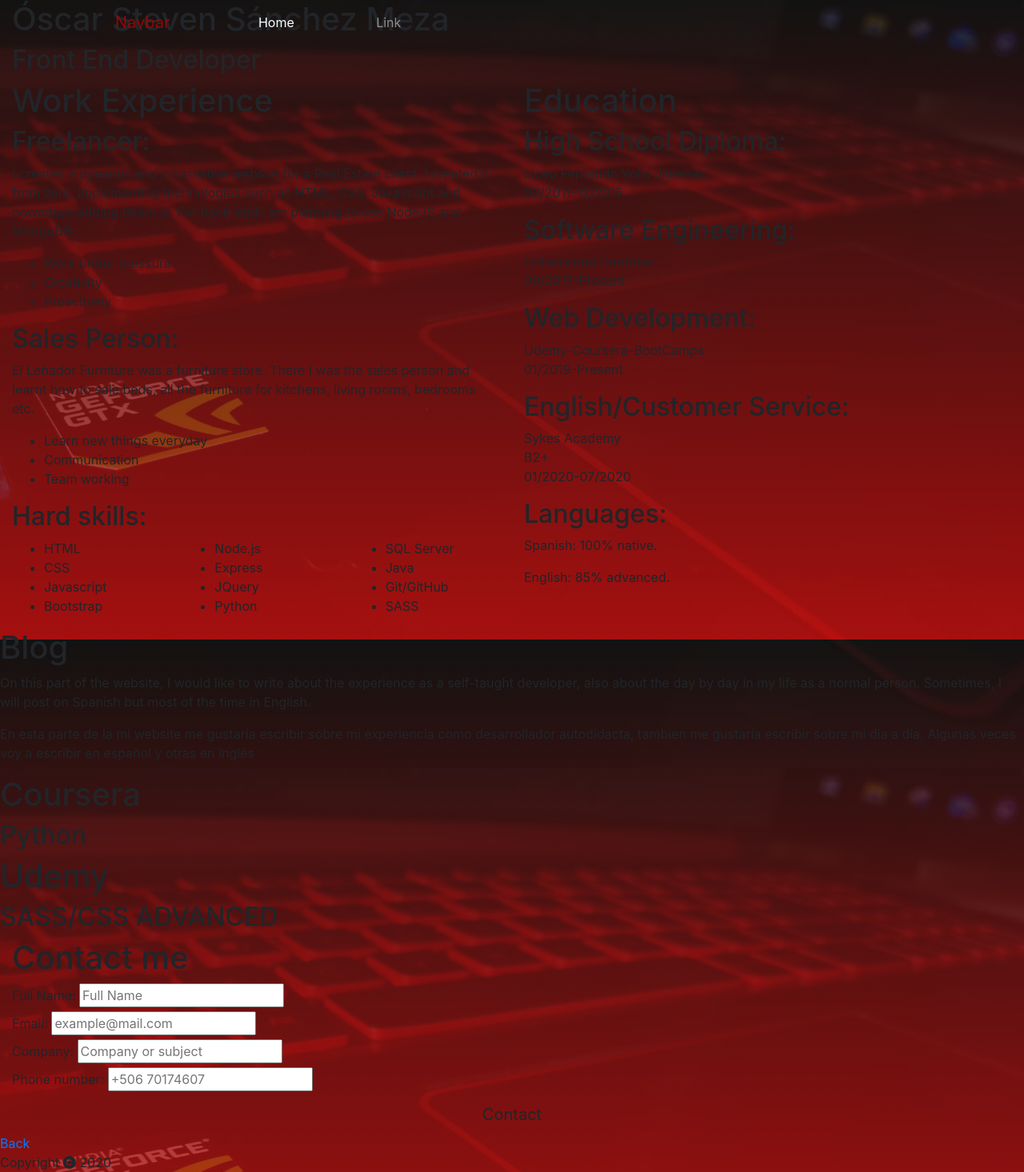
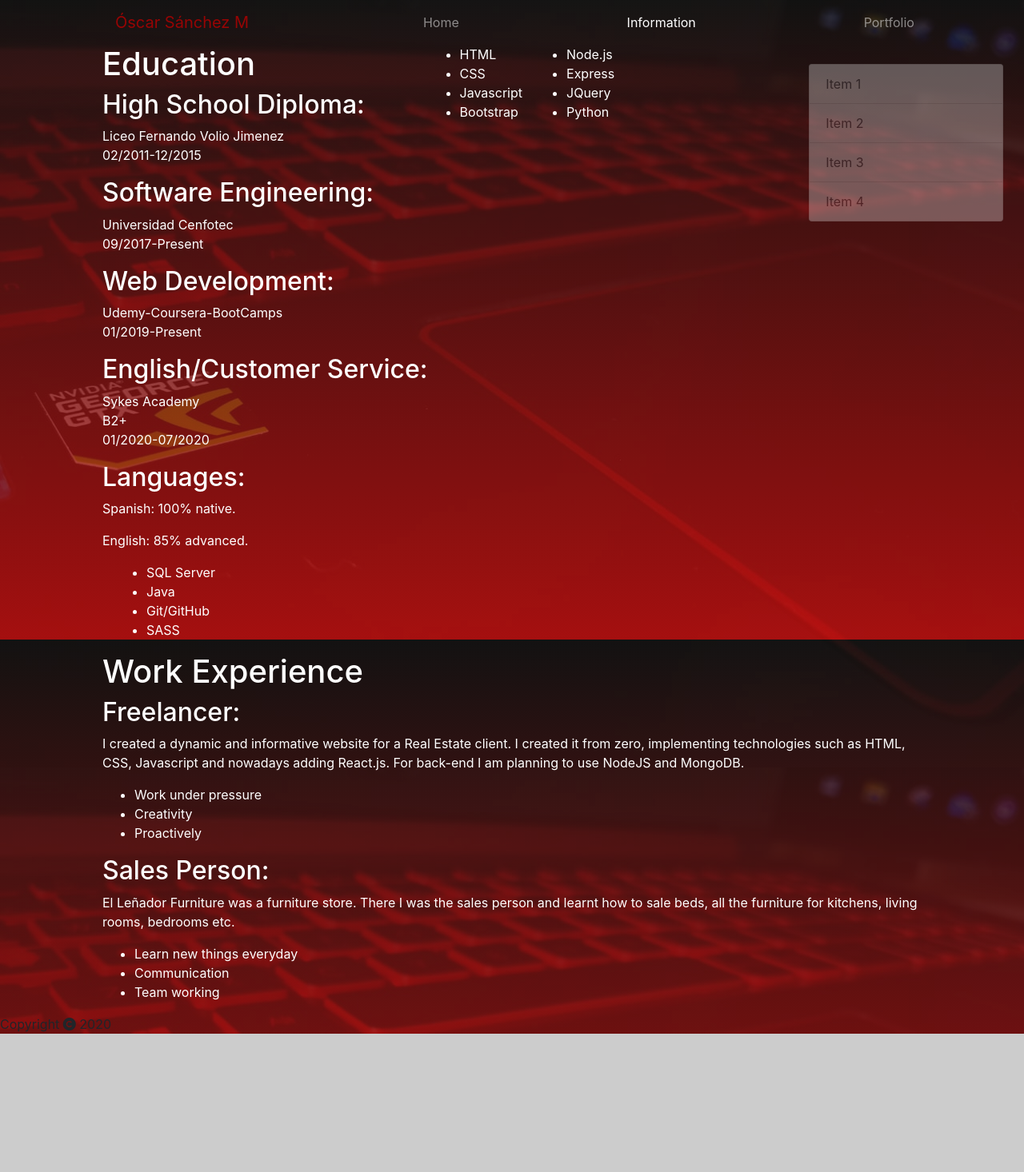
Before and after one commit to Oscars97/blog, a website: page cv.html in a window 1280 px wide. Shown: the whole page at 80% size. After the commit the page ends 1293 px from the top, so only its background shows below. Drawn offline with nearby package versions, Linux system fonts and the light colour scheme; some packages are replaced by stand-ins of ours; a script that the page names is missing; a web font is replaced by a local one.

Commit message:
cv added

```diff
--- a/cv.html
+++ b/cv.html
@@ -36,93 +36,37 @@
 </head>
 
 <body>
-  <section id="nav" class="nav-bar">
-    <nav class="navbar navbar-expand-lg navigation-bar navbar-dark fixed-top">
-      <a class="navbar-brand" href="#">Navbar</a>
-      <button class="navbar-toggler" type="button" data-toggle="collapse" data-target="#navbarTogglerDemo02" aria-controls="navbarTogglerDemo02" aria-expanded="false" aria-label="Toggle navigation">
+  <div>
+    <nav class="navbar navbar-expand-lg navbar-dark">
+      <a class="navbar-brand" href="#">Óscar Sánchez M</a>
+      <button class="navbar-toggler" type="button" data-toggle="collapse" data-target="#navbarNav" aria-controls="navbarNav" aria-expanded="false" aria-label="Toggle navigation">
         <span class="navbar-toggler-icon"></span>
       </button>
-
-      <div class="collapse navbar-collapse" id="navbarTogglerDemo02">
-        <ul class="navbar-nav mr-auto mt-2 mt-lg-0">
+      <div class="collapse navbar-collapse" id="navbarNav">
+        <ul class="navbar-nav">
+          <li class="nav-item">
+            <a class="nav-link" href="index.html">Home <span class="sr-only">(current)</span></a>
+          </li>
           <li class="nav-item active">
-            <a class="nav-link" href="#">Home <span class="sr-only">(current)</span></a>
+            <a class="nav-link" href="cv.html">Information</a>
           </li>
           <li class="nav-item">
-            <a class="nav-link" href="#">Link</a>
+            <a class="nav-link" href="#">Portfolio</a>
           </li>
+
         </ul>
       </div>
     </nav>
-  </section>
-  <!-- <section class="principal" id="principal">
-    <div class="first-part">
-      <h1>OSCAR</h1>
-    </div>
-  </section> -->
-
-  <section id="cv">
-    <div id="rows" class="container-fluid">
-      <div class="row body-main">
-        <div class="col-lg-12 col-sm-12 main">
-          <h1>Óscar Steven Sánchez Meza</h1>
-          <h2>Front End Developer</h2>
-          <!--<h3><a href="mailto:oscarsanchezmeza97@gmail.com"><i class="far fa-envelope"></i></a> oscarsanchezmeza97@gmail.com</h3> -->
-        </div>
-        <br>
-        <div class="col-lg-6 col-sm-12">
-          <h1>Work Experience</h1>
-          <h2>Freelancer:</h2>
-          <p>
-            I created a dynamic and informative website for a Real Estate client. I created it from zero,
-            implementing technologies such as HTML, CSS, Javascript and nowadays adding React.js. For
-            back-end I am planning to use NodeJS and MongoDB. <br>
-          </p>
-          <ul class="soft-skills">
-            <li>Work under pressure</li>
-            <li>Creativity</li>
-            <li>Proactively</li>
-          </ul>
-          <h2>Sales Person:</h2>
-          <p>
-            El Leñador Furniture was a furniture store. There I was the sales person and learnt how to sale
-            beds, all the furniture for kitchens, living rooms, bedrooms etc.
-          </p>
-          <ul class="soft-skills">
-            <li>Learn new things everyday</li>
-            <li>Communication</li>
-            <li>Team working</li>
-          </ul>
-          <h2>Hard skills:</h2>
-          <div class="row">
-            <div class="col-lg-4 col-md-6 col-sm-6">
-              <ul>
-                <li>HTML</li>
-                <li>CSS</li>
-                <li>Javascript</li>
-                <li>Bootstrap</li>
-              </ul>
-            </div>
-            <div class="col-lg-4 col-md-6 col-sm-6">
-              <ul>
-                <li>Node.js</li>
-                <li>Express</li>
-                <li>JQuery</li>
-                <li>Python</li>
-              </ul>
-            </div>
-            <div class="col-lg-4 col-md-12 col-sm-12">
-              <ul>
-                <li>SQL Server</li>
-                <li>Java</li>
-                <li>Git/GitHub</li>
-                <li>SASS</li>
-              </ul>
-            </div>
   </div>
 
+  <div id="list-example" class="list-group bg-dark links">
+    <a class="list-group-item list-group-item-action" href="#list-item-1">Item 1</a>
+    <a class="list-group-item list-group-item-action" href="#list-item-2">Item 2</a>
+    <a class="list-group-item list-group-item-action" href="#list-item-3">Item 3</a>
+    <a class="list-group-item list-group-item-action" href="#list-item-4">Item 4</a>
   </div>
-        <div class="col-lg-6 col-sm-12">
+  <div data-spy="scroll" data-target="#list-example" data-offset="0" class="scrollspy-example body-main row">
+    <div id="list-item-1 " >
       <h1>Education</h1>
         <h2>High School Diploma:</h2>
         <p>
@@ -149,68 +93,62 @@
         <p>Spanish: 100% native.</p>
         <p>English: 85% advanced.</p>
     </div>
+
+    <div id="list-item-2">
+      <ul>
+        <li>HTML</li>
+        <li>CSS</li>
+        <li>Javascript</li>
+        <li>Bootstrap</li>
+      </ul>
     </div>
+    <div class="col-lg-4 col-md-6 col-sm-6">
+      <ul>
+        <li>Node.js</li>
+        <li>Express</li>
+        <li>JQuery</li>
+        <li>Python</li>
+      </ul>
     </div>
-  </section>
-
-
-  <section id='blog' class="blog-site">
-    <div class="general-info">
-      <h1>Blog</h1>
-      <div>
-        <p>On this part of the website, I would like to write about the experience as a self-taught developer, also
-          about the day by day in my
-          life as a normal person.
-          Sometimes, I will post on Spanish but most of the time in English.</p>
-        </p>
-        <p>
-          En esta parte de la mi website me gustaría escribir sobre mi experiencia como desarrollador autodidacta, tambien me gustaría escribir sobre mi
-          día a día.
-          Algunas veces voy a escribir en español y otras en inglés</p>
-        </p>
-      </div>
-    </div>
-    <div class="posts">
-      <div class="post post-1">
-        <h1>Coursera</h1>
-        <h2>Python</h2>
-      </div>
-      <div class="post post-2">
-        <h1>Udemy</h1>
-        <h2>SASS/CSS ADVANCED</h2>
-      </div>
-    </div>
-  </section>
-
-
-  <section id="contact" class="fade-in">
-    <div class="container-fluid">
-      <div class="contact-me">
-        <h1>Contact me</h1>
-        <form class="form-contact" action="submit">
-          <div class="form-part">
-            <label for="fullName">Full Name:</label>
-            <input id="fullName" type="text" placeholder="Full Name">
-          </div>
-          <div class="form-part">
-            <label for="email">Email:</label>
-            <input id="email" type="email" placeholder="example@mail.com">
-          </div>
-          <div class="form-part">
-            <label for="company">Company:</label>
-            <input id="company" type="text" placeholder="Company or subject">
-          </div>
-          <div class="form-part">
-            <label for="phoneNumber">Phone number:</label>
-            <input id="phoneNumber" type="text" placeholder="+506 70174607">
-          </div>
-          <button id="btnSend" type="button" class="btn btn-lg btn-block send">Contact</button>
-        </form>
-      </div>
+    <div class="col-lg-4 col-md-12 col-sm-12">
+      <ul>
+        <li>SQL Server</li>
+        <li>Java</li>
+        <li>Git/GitHub</li>
+        <li>SASS</li>
+      </ul>
     </div>
 
-  </section>
-  <a class='link-comeback' href="#header">Back</a>
+    <div id="list-item-3">
+      <h1>Work Experience</h1>
+        <h2>Freelancer:</h2>
+        <p>
+          I created a dynamic and informative website for a Real Estate client. I created it from zero,
+          implementing technologies such as HTML, CSS, Javascript and nowadays adding React.js. For
+          back-end I am planning to use NodeJS and MongoDB. <br>
+        </p>
+        <ul class="soft-skills">
+          <li>Work under pressure</li>
+          <li>Creativity</li>
+          <li>Proactively</li>
+        </ul>
+        <h2>Sales Person:</h2>
+        <p>
+          El Leñador Furniture was a furniture store. There I was the sales person and learnt how to sale
+          beds, all the furniture for kitchens, living rooms, bedrooms etc.
+        </p>
+        <ul class="soft-skills">
+          <li>Learn new things everyday</li>
+          <li>Communication</li>
+          <li>Team working</li>
+        </ul>
+    </div>
+
+    <div id="list-item-4">
+
+    </div>
+
+  </div>
   <section id="footer">
     <div class="footer">
       <p>Copyright <i class="fas fa-copyright"></i> 2020</p>
--- /dev/null
+++ b/sass/components/_cv.scss
@@ -0,0 +1,30 @@
+.list-group{
+    display: flex;
+    flex-direction: column;
+    width: 19%;
+    float: right;
+    position: absolute;
+    position: fixed;
+    right: 2%;
+    top: 10%;
+    opacity: 0.3;
+    color: white;
+
+
+    &:hover{
+        right: 0;
+        width: 50%;
+        opacity: 1;
+        background-color: red;
+    }
+
+}
+
+.body-main{
+    text-align: left;
+    width: 80%;
+    margin: 0 auto;
+    color: white;
+
+
+}
--- a/sass/components/_index.scss
+++ b/sass/components/_index.scss
@@ -103,10 +103,10 @@
             .my-btn, .my-btn:after, .my-btn:before, .my-btn:link{
                 font-size: 1.6rem;
                 margin: 0 auto;
-                width: 90%;
+                width: 100%;
                 font-family: 'Dancing Script', cursive;
-                background-color: white;
-                color: red;
+                background-color: rgb(24, 19, 19);
+                color: rgb(165, 18, 18);
                 border: solid 1px white;
                 letter-spacing: 0;
             }
--- a/sass/main.scss
+++ b/sass/main.scss
@@ -2,5 +2,6 @@
 @import "./abstracts/variables";
 @import "./components/index";
 @import "./components/navbar";
+@import "./components/cv";
 @import url('https://fonts.googleapis.com/css2?family=Lato:ital,wght@1,100&display=swap');
 @import url('https://fonts.googleapis.com/css2?family=Dancing+Script:wght@700&display=swap');
```
Also changed, not shown: index.html (+1 -1 lines), sass/main.css. Lines whose indentation alone changed are shown as unchanged.
